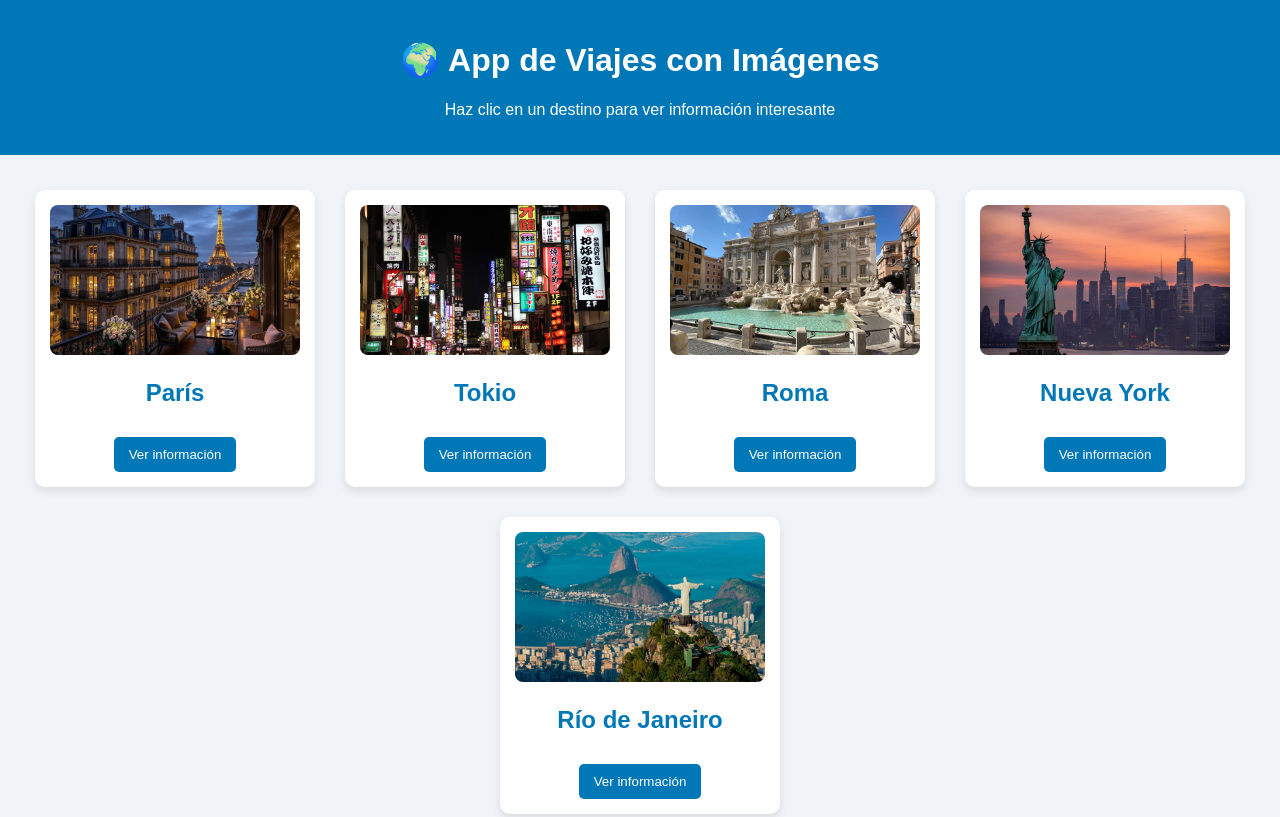
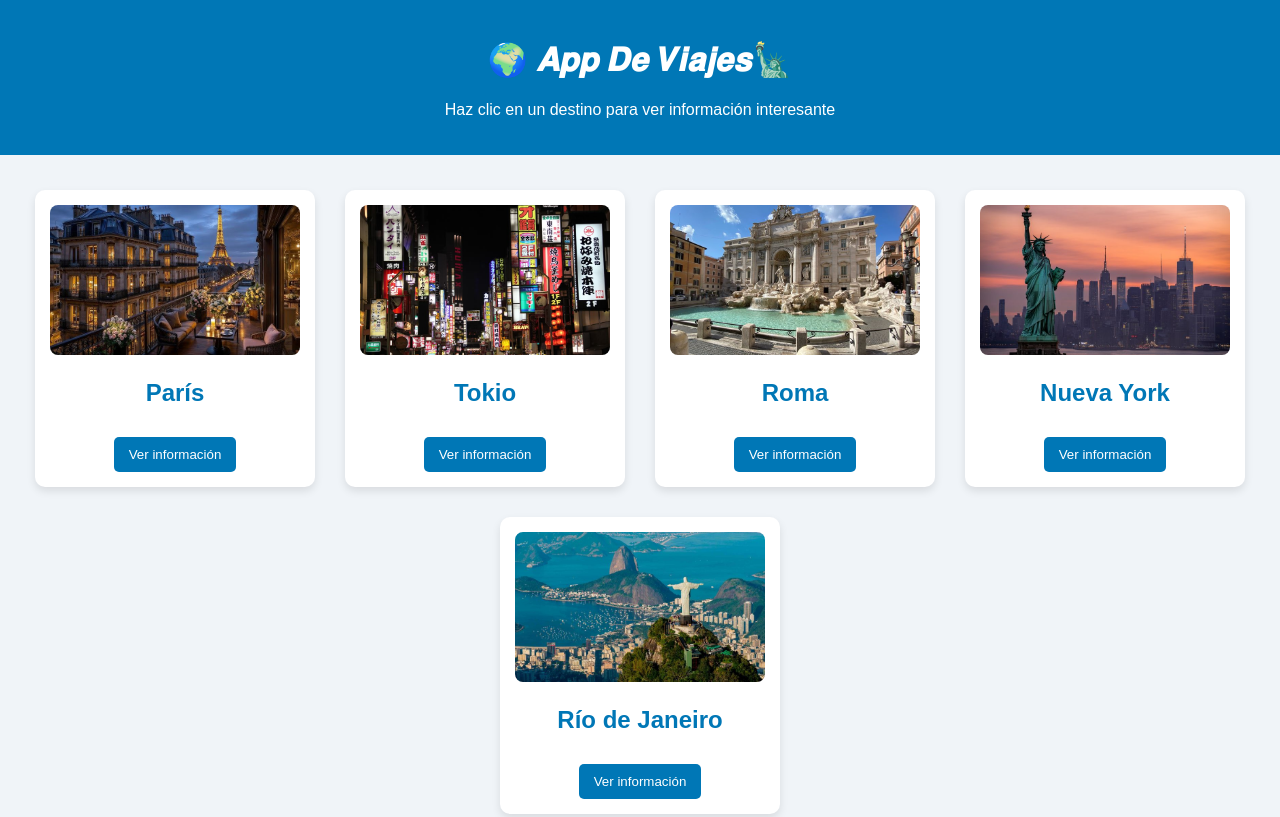
Before and after one commit to Diane-avi/App_Viajes, a plain HTML site: page index.html in a window 1280 px wide. Shown: the top 817 px of the page. Drawn offline with Linux system fonts and the light colour scheme.

Commit message:
Update header title with new styled text

```diff
--- a/index.html
+++ b/index.html
@@ -63,7 +63,7 @@
 </head>
 <body>
   <header>
-    <h1>🌍 App de Viajes con Imágenes</h1>
+    <h1>🌍 𝑨𝒑𝒑 𝑫𝒆 𝑽𝒊𝒂𝒋𝒆𝒔🗽</h1>
     <p>Haz clic en un destino para ver información interesante</p>
   </header>
 
```
